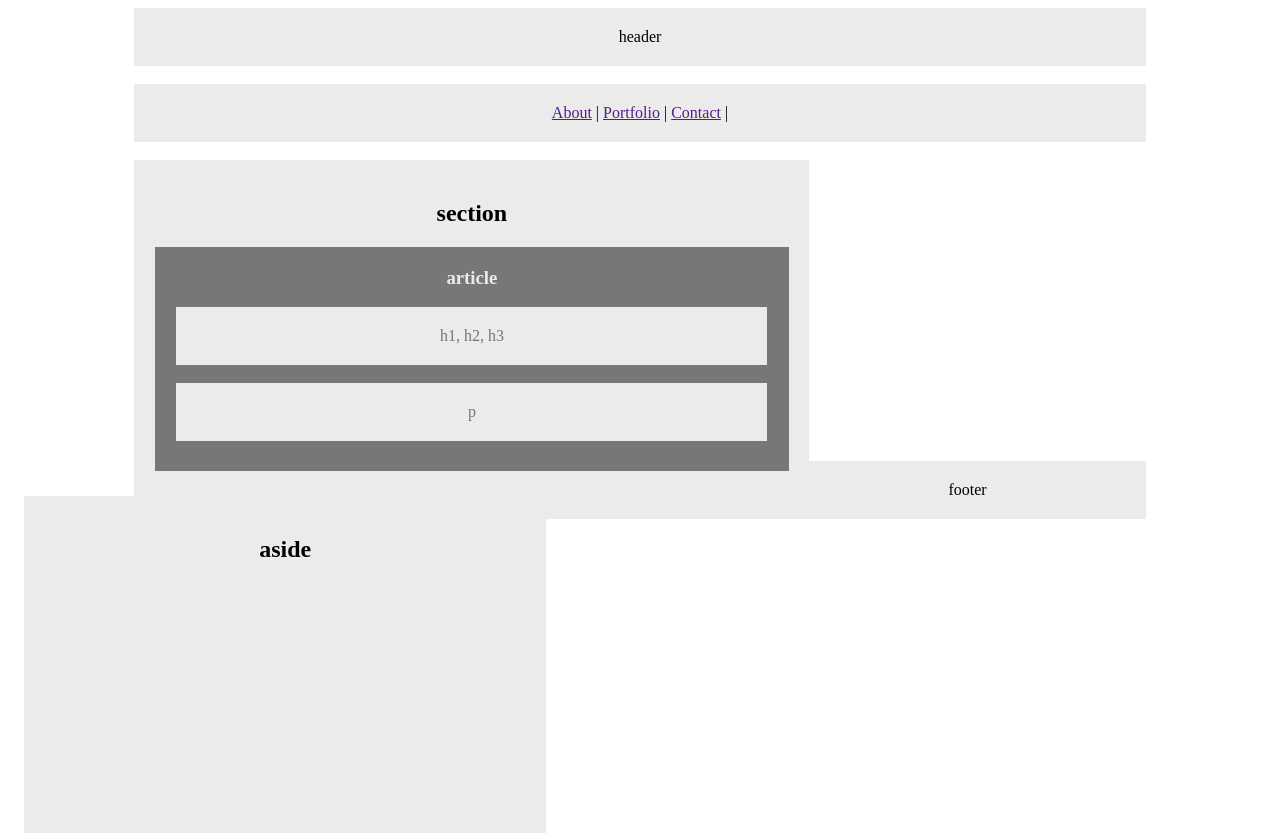
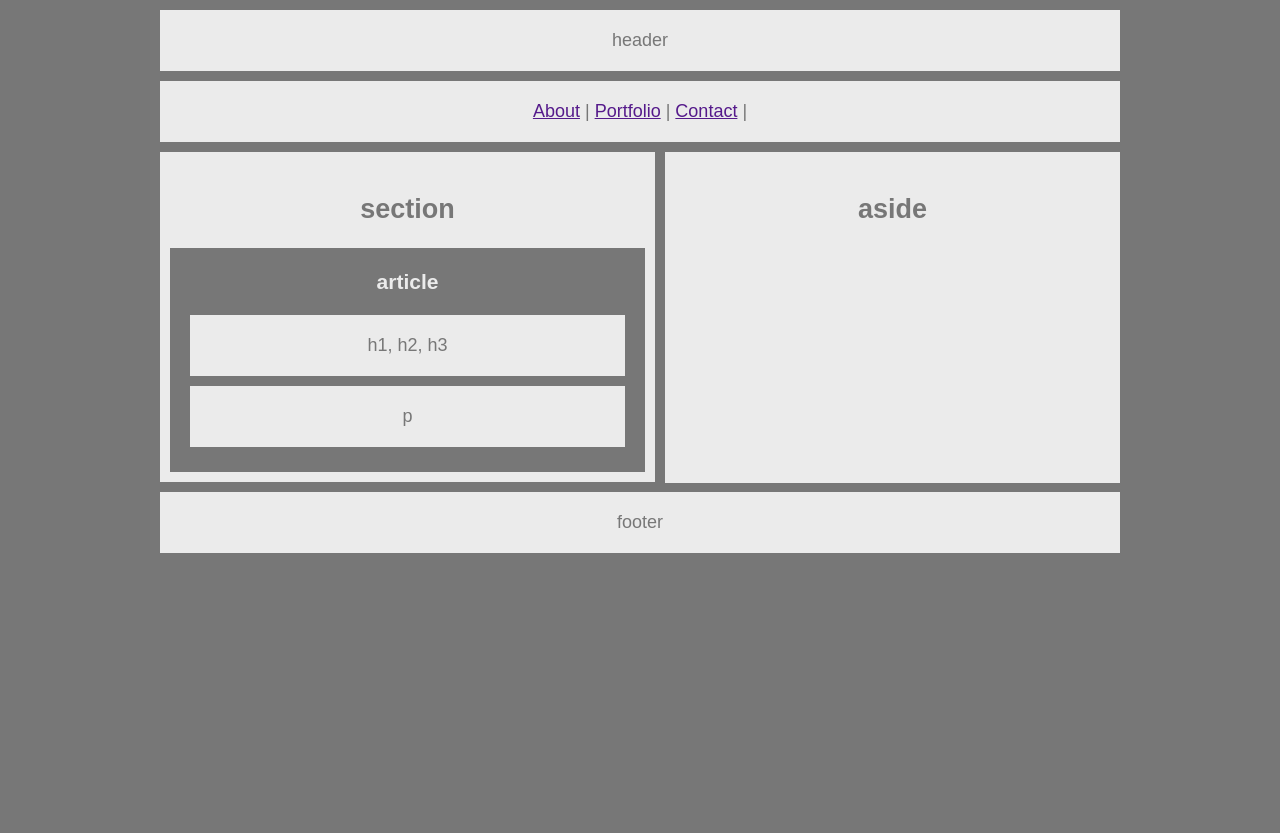
Before and after one commit to willaltherr/HW-Wireframe, a plain HTML site: page index.html in a window 1280 px wide. After the commit the page ends 800 px from the top, so only its background shows below. Drawn offline with Linux system fonts and the light colour scheme.

Commit message:
Wireframe completely like the example.

```diff
--- a/style.css
+++ b/style.css
@@ -1,68 +1,71 @@
+body {
+    font-family: 'arial', 'Helvetica Neue', Helvetica, sans-serif;
+    color: #777;
+    background: #777;
+    font-size: 18px;
+    width: 960px;
+    margin: auto;
+}
+
 header {
     background: #ebebeb;
     padding: 20px;
-    margin: 0%;
     text-align: center;
-    margin-left: 10%;
-    margin-right: 10%
+    margin-top: 10px;
 }
 
 nav {
     background: #ebebeb;
     padding: 20px;
-    margin: 0%;
     text-align: center;
-    margin-left: 10%;
-    margin-right: 10%
+    margin-top: 10px;
 }
 
 section {
     background: #ebebeb;
-    padding: 20px 0 25px 0;
+    padding: 20px 0 10px 0;
     text-align: center;
-    margin-left: 10%;
-    width: 675px;
+    width: 495px;
     float: left;
+    margin-top: 10px;
 }
 
 article {
     background: #777;
     color: #ebebeb;
-    padding: 1px 3px 30px 3px;
+    padding: 1px 0px 10px 0px;
     text-align: center;
-    margin-left: 3%;
-    margin-right: 3%;
+    margin-left: 10px;
+    margin-right: 10px;
+    width: 475px;
 }
 
 #box-1 {
     color: #777;
     background: #ebebeb;
-    margin-left: 3%;
-    margin-right: 3%;
+    margin-left: 20px;
+    margin-right: 20px;
 }
 
 #box-2 {
     color: #777;
     background: #ebebeb;
-    margin-left: 3%;
-    margin-right: 3%;
+    margin: 10px 20px 15px 20px;
 }
 
 aside {
     background: #ebebeb;
-    padding: 20px 0 250px 0;
+    padding: 20px 0 235px 0;
     text-align: center;
-    width: 521.6px;
-    margin-left: 1.3%;
+    width: 455px;
+    margin-left: 10px;
     float: left;
+    margin-top: 10px;
 }
 
 footer {
     background: #ebebeb;
     padding: 20px;
-    margin: 0%;
     text-align: center;
-    margin-left: 10%;
-    margin-right: 10%;
-    margin-top: 22.4%;
+    margin-top: 350px;
 }
```
Also changed, not shown: index.html (+0 -4 lines).
